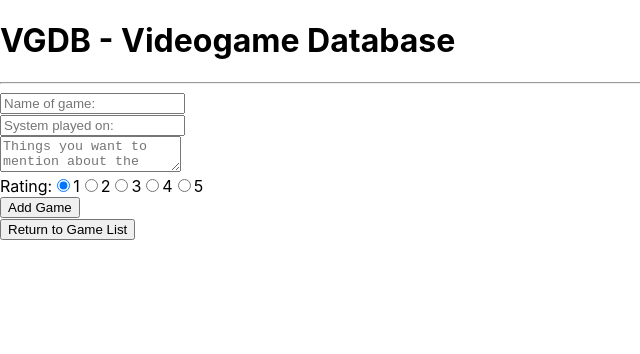
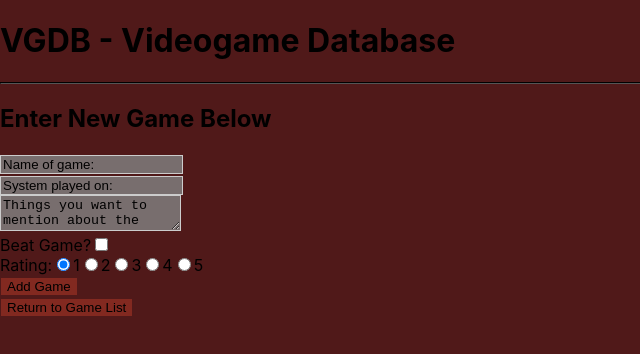
Before and after one commit to Schmelzberry/VGDB, a React (Create React App) app: page / in a window 1280 px wide. Both pictures are taken after a click on the button "Start New Game". Shown: the top 354 px of the page, without its empty margins (0-640 px from the left). Built offline with nearby package versions, Linux system fonts and the light colour scheme.

Commit message:
successfully style and add GameBeaten boolean

```diff
--- a/src/components/NewVideogameForm.js
+++ b/src/components/NewVideogameForm.js
@@ -6,6 +6,7 @@ import ReusableForm from "./ReusableForm";
 function NewVideogameForm(props) {
   return (
     <React.Fragment>
+      <h2>Enter New Game Below</h2>
       <ReusableForm
         formSubmissionHandler={(data) =>
           props.onNewVideogameCreation({ ...data, id: v4() })
--- a/src/components/ReusableForm.js
+++ b/src/components/ReusableForm.js
@@ -51,6 +51,18 @@ function ReusableForm(props) {
           onChange={handleInputChange}
         />
         <br />
+        <label>Beat Game?</label>
+        <input
+          type="checkbox"
+          name="finishedGame"
+          checked={formData.finishedGame || false}
+          onChange={(event) =>
+            handleInputChange({
+              target: { name: "finishedGame", value: event.target.checked }
+            })
+          }
+        />
+        <br />
 
         {/* Additional form elements passed as a prop */}
         {props.renderAdditionalFormInputs && props.renderAdditionalFormInputs()}
--- a/src/components/Videogame.js
+++ b/src/components/Videogame.js
@@ -9,6 +9,7 @@ function Videogame(props){
         <h2>{props.name}</h2>
         <p><em>{props.gamingSystem}</em></p>
         <p><em>{props.notes}</em></p>
+        <p><em>{props.finishedGame}</em></p>
         <p><strong>Rating: {props.rating}</strong></p>
 
         <hr/>
@@ -22,6 +23,7 @@ Videogame.propTypes = {
   gameSystem: PropTypes.string,
   notes: PropTypes.string,
   rating: PropTypes.number,
+  finishedGame: PropTypes.bool,
   id: PropTypes.string,
   whenVideogameClicked: PropTypes.func
 }
--- a/src/components/VideogameDetail.js
+++ b/src/components/VideogameDetail.js
@@ -6,11 +6,12 @@ function VideogameDetail(props){
 
   return (
     <React.Fragment>
-      <h1>Videogame Detail</h1>
-      <h3>{videogame.name}</h3>
-      <p><em>Gaming System:</em> {videogame.gamingSystem}</p>
-      <p><em>Notes on game:</em> {videogame.notes}</p>
-      <p><em>Rating:</em> {videogame.rating}</p>
+      <h2>{videogame.name}</h2>
+      <h5><em>Gaming System:</em> {videogame.gamingSystem}</h5>
+      <h5><em>Notes on game:</em> {videogame.notes}</h5>
+      <h5><em>Rating:</em> {videogame.rating}</h5>
+      <h5><em>Did ya beat it?</em>{" "}
+        {videogame.finishedGame ? "Yes" : "No"}</h5>
       <button onClick={onClickingEdit}>Alter Game (cheater)</button>
       <button onClick={()=> onClickingDelete(videogame.id)}>Delete Save File</button>
       <hr/>
--- a/src/components/VideogameList.js
+++ b/src/components/VideogameList.js
@@ -6,13 +6,15 @@ function VideogameList(props){
 
   return (
     <React.Fragment>
-      <h3>Click the button to start adding your favorite games!</h3>
+      <h3>Click the button to start adding your favorite games to VGDB!</h3>
       {props.videogameList.map((videogame) =>
         <Videogame
           whenVideogameClicked={props.onVideogameSelection}
           name={videogame.name}
           gamingSystem={videogame.gamingSystem}
           notes={videogame.notes}
+          finishedGame={videogame.finishedGame}
+          rating={videogame.rating}
           id={videogame.id}
           key={videogame.id}/>
       )}
--- a/src/index.css
+++ b/src/index.css
@@ -5,9 +5,37 @@ body {
     sans-serif;
   -webkit-font-smoothing: antialiased;
   -moz-osx-font-smoothing: grayscale;
+  background-color: rgb(80, 25, 25);
+  color: #000000;
 }
 
 code {
   font-family: source-code-pro, Menlo, Monaco, Consolas, 'Courier New',
     monospace;
 }
+
+
+input[type="text"],
+textarea {
+  background-color: #818180d3;
+  color: #000;
+  border: 1px solid #ccc;
+}
+
+/* Style for placeholder text */
+input::placeholder,
+textarea::placeholder {
+  color: black;
+}
+
+/* Style for the submit button */
+button {
+  background-color: #9b3225ab;
+  color: #000000;
+  border: 1px solid rgb(80, 25, 25);
+}
+
+/* Style for horizontal rule */
+hr {
+  border-color: #000000;
+}
```
